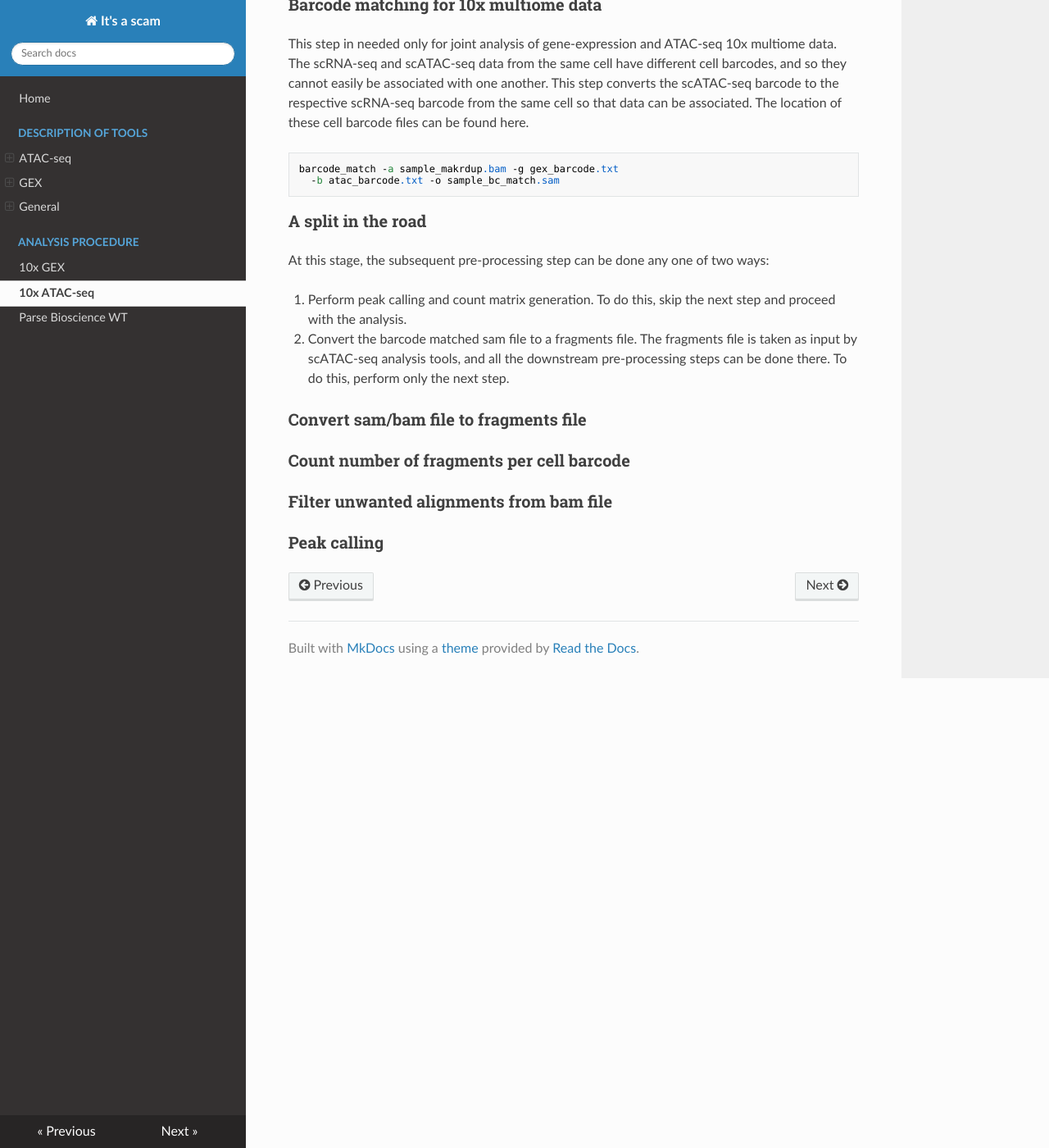
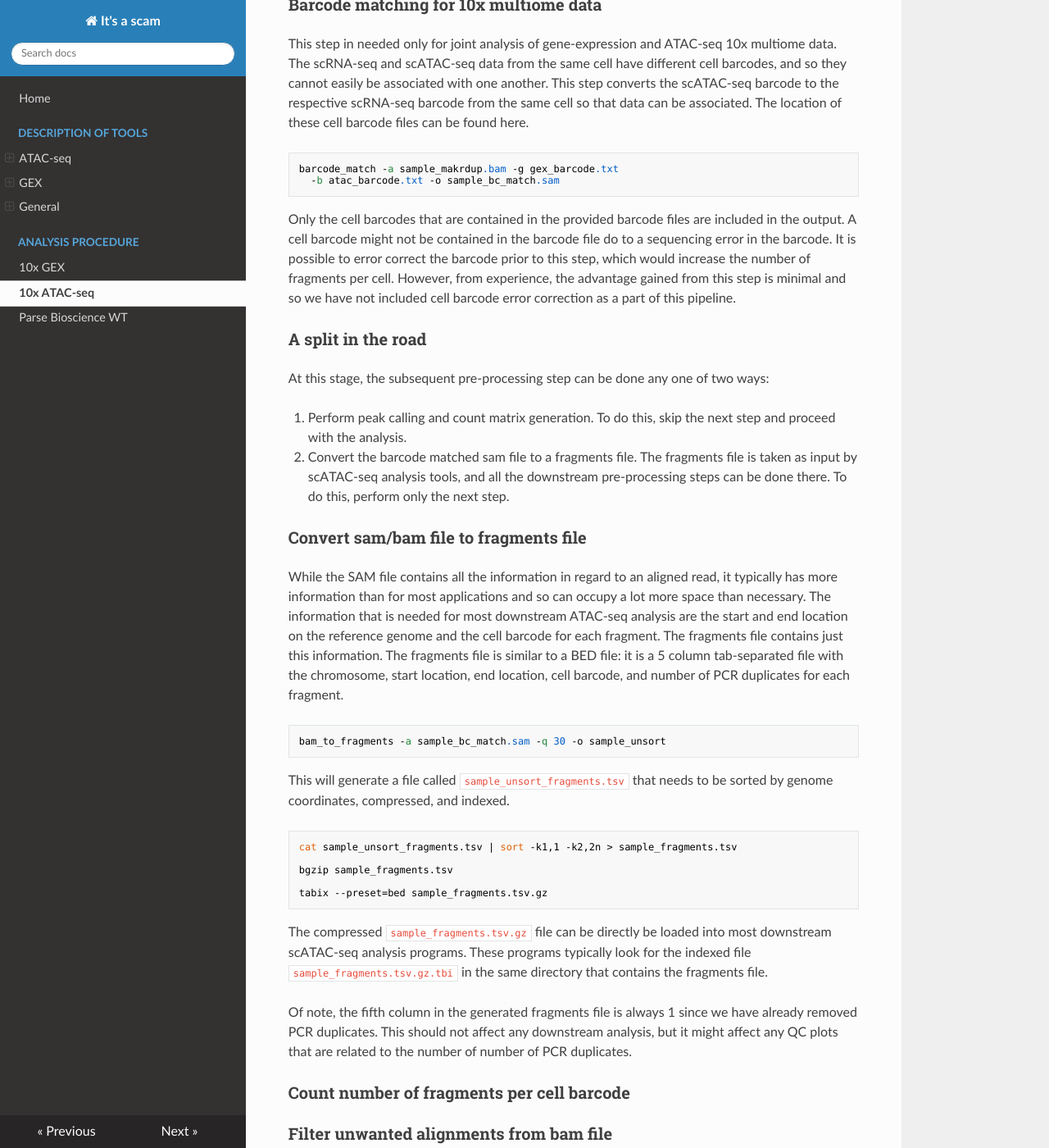
Before and after one commit to rishvanth-kp/its_a_scam, an MkDocs documentation site: the page built from doc/content/10x_atac_seq.md, in a window 1280 px wide and 1400 px high, scrolled down 3492 px. Shown: the whole window at 82% size. Built offline with MkDocs 1.6.1, drawn with Linux system fonts in a browser that asks for light colours; nearby versions of some CDN libraries.

Commit message:
updated scATAC-seq documentation

````diff
--- a/doc/content/10x_atac_seq.md
+++ b/doc/content/10x_atac_seq.md
@@ -185,6 +185,15 @@ barcode_match -a sample_makrdup.bam -g gex_barcode.txt
   -b atac_barcode.txt -o sample_bc_match.sam
 ```
 
+Only the cell barcodes that are contained in the provided barcode files
+are included in the output. A cell barcode might not be contained in the
+barcode file do to a sequencing error in the barcode. It is possible to
+error correct the barcode prior to this step, which would increase the
+number of fragments per cell. However, from experience, the advantage
+gained from this step is minimal and so we have not included cell
+barcode error correction as a part of this pipeline.
+
+
 ### A split in the road
 At this stage, the subsequent pre-processing step can be done any one
 of two ways:
@@ -198,9 +207,46 @@ and all the downstream pre-processing steps can be done there.
 To do this, perform only the next step.
 
 ### Convert sam/bam file to fragments file
+While the SAM file contains all the information in regard to an aligned
+read, it typically has more information than for most applications and so
+can occupy a lot more space than necessary. The information that is needed
+for most downstream ATAC-seq analysis are the start and end location on
+the reference genome and the cell barcode for each fragment. The
+fragments file contains just this information. The fragments file is
+similar to a BED file: it is a 5 column tab-separated file with the
+chromosome, start location, end location, cell barcode, and number of
+PCR duplicates for each fragment.
+
+```
+bam_to_fragments -a sample_bc_match.sam -q 30 -o sample_unsort
+```
+
+This will generate a file called `sample_unsort_fragments.tsv` that
+needs to be sorted by genome coordinates, compressed, and indexed.
+
+```
+cat sample_unsort_fragments.tsv | sort -k1,1 -k2,2n > sample_fragments.tsv
+
+bgzip sample_fragments.tsv
+
+tabix --preset=bed sample_fragments.tsv.gz
+```
+
+The compressed `sample_fragments.tsv.gz` file can be directly be loaded
+into most downstream scATAC-seq analysis programs. These programs
+typically look for the indexed file `sample_fragments.tsv.gz.tbi` in the
+same directory that contains the fragments file.
+
+Of note, the fifth column in the generated fragments file is always 1
+since we have already removed PCR duplicates. This should not affect any
+downstream analysis, but it might affect any QC plots that are related
+to the number of number of PCR duplicates.
+
 
 ### Count number of fragments per cell barcode
 
+
 ### Filter unwanted alignments from bam file
 
+
 ### Peak calling
````
